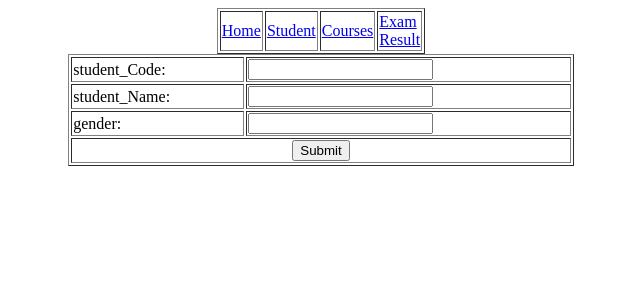
After one commit to domabakub/lab5, a PHP site: page /add_student.php in a window 1280 px wide. The commit adds this page. Shown: the top 300 px of the page, without its empty margins (319-959 px from the left). Run offline with PHP 8.4, Linux system fonts and the light colour scheme.

Commit message:
add student

```diff
--- /dev/null
+++ b/add_student.php
@@ -0,0 +1,26 @@
+<?php include("home.php"); ?>
+<?php
+require("connect_db.php");
+
+function h($s){ return htmlspecialchars($s ?? "", ENT_QUOTES, "UTF-8"); }
+
+$student = [
+    "student_code" => "",
+    "student_name" => "",
+    "gender"       => ""
+];
+
+echo "<center>";
+echo "<form action='save_student.php' method='post'>";
+echo "<table border='1' width='40%'>";
+
+echo "<tr><td>student_Code:</td><td><input type='text' name='student_code' value='" . h($student["student_code"]) . "' required /></td></tr>";
+echo "<tr><td>student_Name:</td><td><input type='text' name='student_name' value='" . h($student["student_name"]) . "' required /></td></tr>";
+echo "<tr><td>gender:</td><td><input type='text' name='gender' value='" . h($student["gender"]) . "' required /></td></tr>";
+
+echo "<tr><td colspan='2'><center><input type='submit' value='Submit' /></center></td></tr>";
+echo "</table>";
+echo "</form>";
+echo "</center>";
+
+?>
--- a/edit_student.php
+++ b/edit_student.php
@@ -2,14 +2,11 @@
 <?php
 require("connect_db.php");
 
-// รับค่าให้เป็นตัวแปรที่ใช้จริง และกัน quote เบื้องต้น
 $student_code = isset($_GET["student_code"]) ? mysqli_real_escape_string($conn, $_GET["student_code"]) : "";
 
-// ดึงข้อมูลนักเรียน
 $sql = "SELECT * FROM students WHERE student_code = '$student_code'";
 $result = mysqli_query($conn, $sql);
 
-// ถ้าเจอแถวให้เอามาใช้ ไม่งั้นตั้งค่าว่างไว้
 $student = mysqli_fetch_assoc($result);
 if (!$student) {
     $student = [
@@ -19,7 +16,6 @@ if (!$student) {
     ];
 }
 
-// ฟังก์ชันกัน HTML พัง/กัน XSS ตอนแสดงค่าใน value
 function h($s) { return htmlspecialchars($s ?? "", ENT_QUOTES, "UTF-8"); }
 
 echo "<center>";
--- a/student_list.php
+++ b/student_list.php
@@ -6,7 +6,6 @@ require("connect_db.php");
 $sql = "SELECT student_code, student_name, gender FROM students";
 $result = mysqli_query($conn, $sql);
 if (mysqli_num_rows($result) > 0) {
-    // output data of each row
     echo "<center>";
     echo "Student List<br>";
     echo "<table border=1>";
```
Also changed, not shown: save_student.php (+10 -13 lines).
